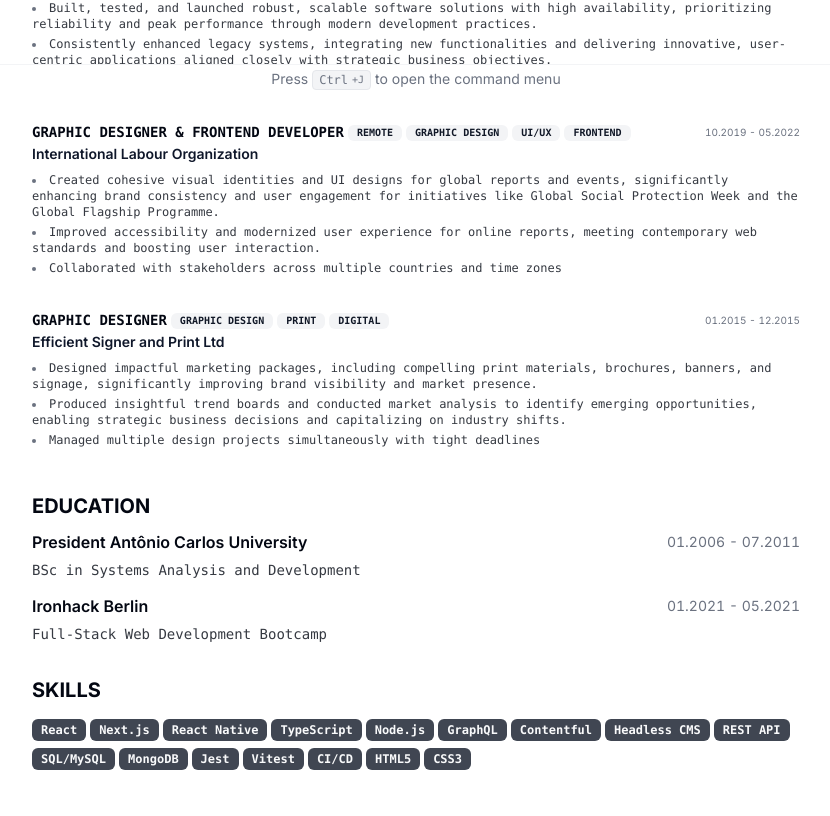
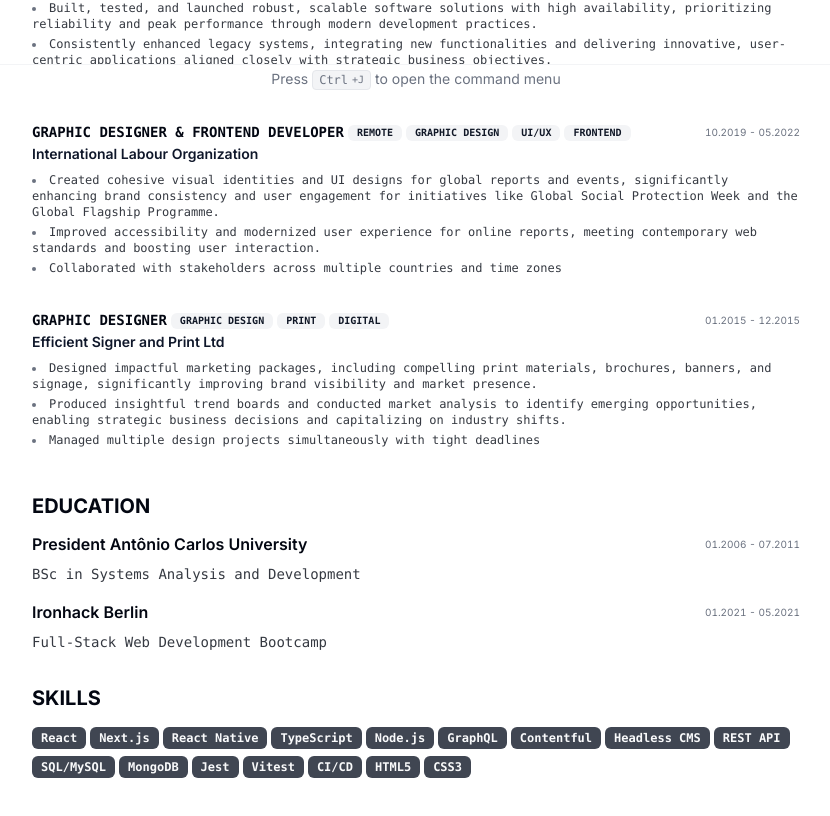
Before and after one commit to BartoszJarocki/cv, a Next.js app: page / in a window 1280 px wide. Shown: the part 706-1522 px from the top of the page, without its empty margins (224-1054 px from the left). Built offline with nearby package versions, Linux system fonts and the light colour scheme.

Commit message:
feat: adjust font size in EducationPeriod

```diff
--- a/src/app/components/Education.tsx
+++ b/src/app/components/Education.tsx
@@ -15,7 +15,7 @@ interface EducationPeriodProps {
 function EducationPeriod({ start, end }: EducationPeriodProps) {
   return (
     <div
-      className="text-sm tabular-nums text-gray-500"
+      className="text-[10px] tabular-nums text-gray-500"
       aria-label={`Period: ${start} to ${end}`}
     >
       {start} - {end}
```
